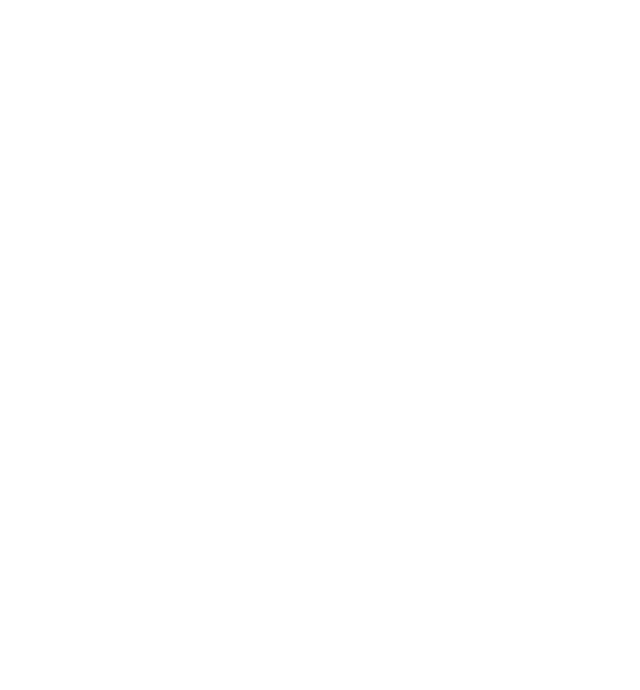
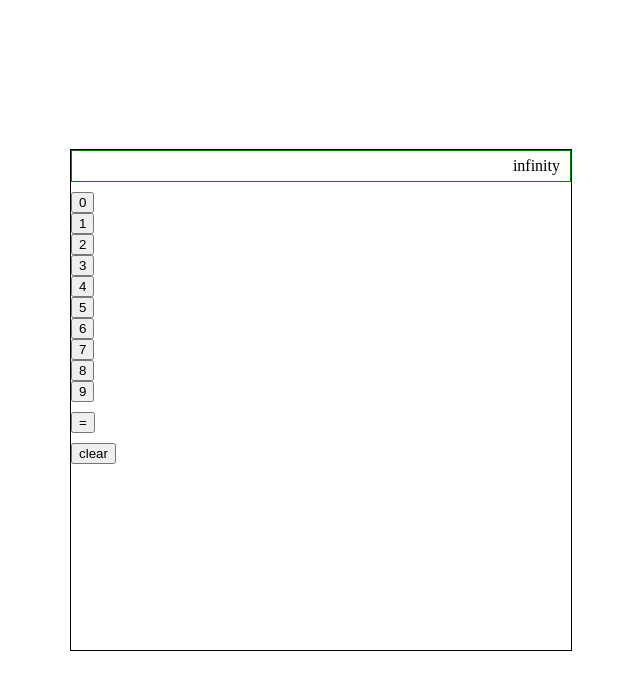
Before and after one commit to samiam120/Calculator, a plain HTML site: page index.html in a window 1280 px wide. Shown: the whole page, without its empty margins (319-959 px from the left). Drawn offline with Linux system fonts and the light colour scheme.

Commit message:
created html structure of calculator - display - digits - equals and clear button

```diff
--- a/index.html
+++ b/index.html
@@ -1,13 +1,31 @@
 <!DOCTYPE html>
 <html lang="en">
-<head>
-    <link rel="stylesheet" href="styles.css">
-    <meta charset="UTF-8">
-    <meta name="viewport" content="width=device-width, initial-scale=1.0">
+  <head>
+    <link rel="stylesheet" href="styles.css" />
+    <meta charset="UTF-8" />
+    <meta name="viewport" content="width=device-width, initial-scale=1.0" />
     <title>Calculator</title>
-</head>
-<body>
-
+  </head>
+  <body>
+    <div id="calculator-container">
+      <div id="display">infinity</div>
+      <div class="digits">
+        <div id="zero"><button>0</button></div>
+        <div id="one"><button>1</button></div>
+        <div id="two"><button>2</button></div>
+        <div id="three"><button>3</button></div>
+        <div id="four"><button>4</button></div>
+        <div id="five"><button>5</button></div>
+        <div id="six"><button>6</button></div>
+        <div id="seven"><button>7</button></div>
+        <div id="eight"><button>8</button></div>
+        <div id="nine"><button>9</button></div>
+      </div>
+      <div id="equalsKey"><button>=</button></div>
+      <div id="clearButton">
+        <button>clear</button>
+      </div>
+    </div>
     <script src="script.js"></script>
-</body>
+  </body>
 </html>
--- a/styles.css
+++ b/styles.css
@@ -0,0 +1,26 @@
+body{
+    margin: 0;
+    padding: 0;
+    height: 100vh;
+    display: flex;
+    justify-content: center;
+    align-items: center;
+}
+
+#calculator-container{
+    border: 1px solid black;
+    width: 500px;
+    height: 500px;
+    display: flex;
+    flex-direction: column;
+    gap: 10px;
+}
+
+#display{
+    border: 1px solid green;
+    height: 30px;
+    display: flex;
+    justify-content: flex-end;
+    align-items: center;
+    padding-right: 10px;
+}
```
